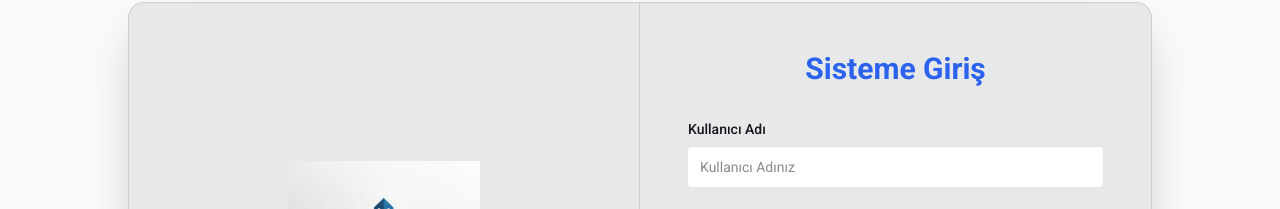
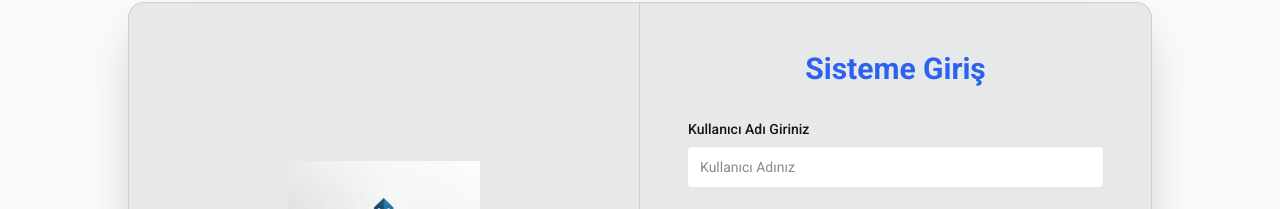
Before and after one commit to umutrm1/abay_v2nomodule, a React (Vite) app: page /login in a window 1280 px wide. Shown: the part 143-352 px from the top of the page. Built offline with nearby package versions, Linux system fonts and the light colour scheme; no server answers.

Commit message:
Update LoginScreen.jsx

```diff
--- a/src/scenes/login_screen/LoginScreen.jsx
+++ b/src/scenes/login_screen/LoginScreen.jsx
@@ -111,7 +111,7 @@ export default function LoginScreen() {
             {/* Kullanıcı Adı */}
             <div>
               <label htmlFor="username" className="block mb-2 text-sm font-medium">
-                Kullanıcı Adı
+                Kullanıcı Adı Giriniz
               </label>
               <input
                 id="username"
```
